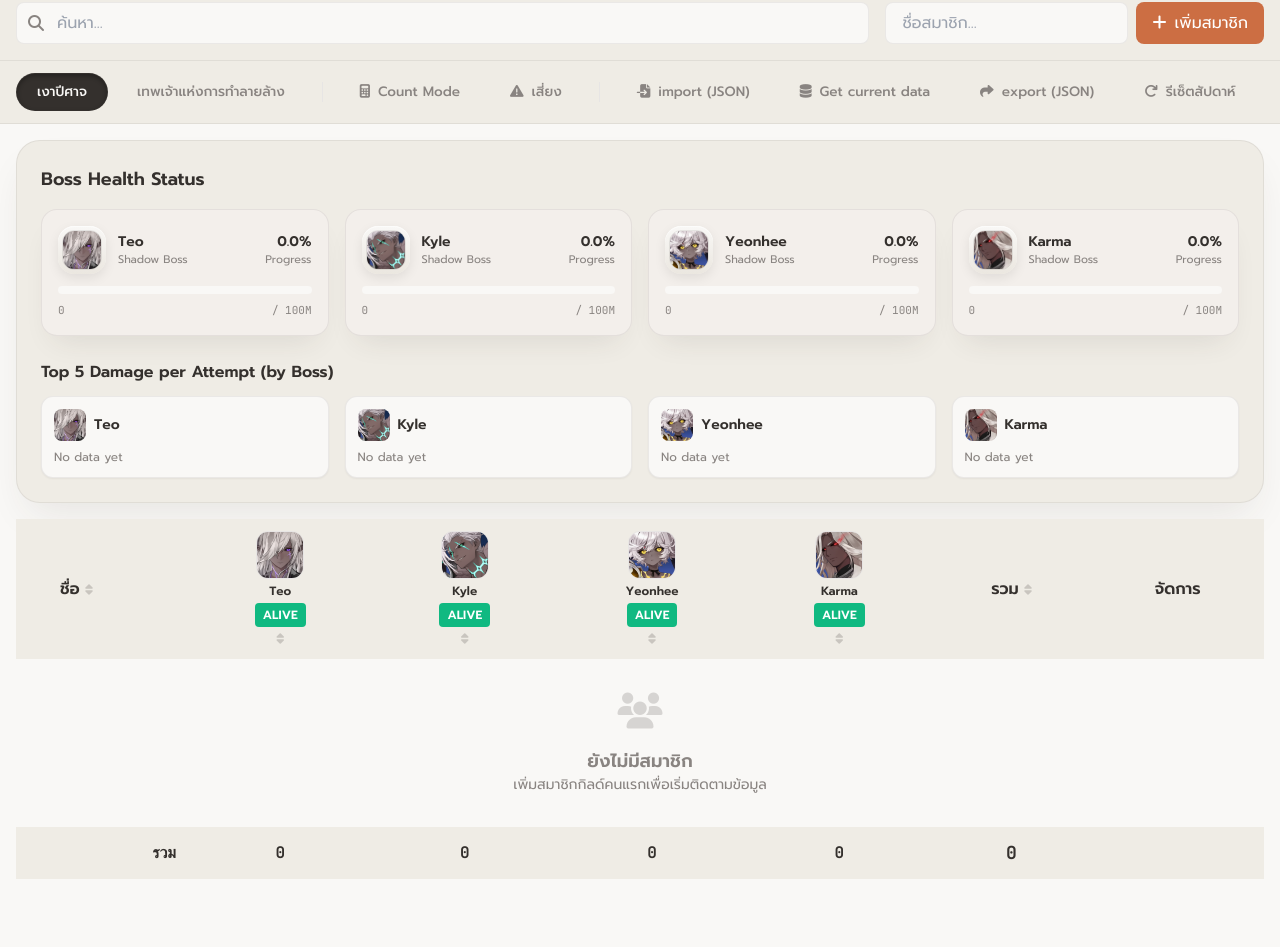
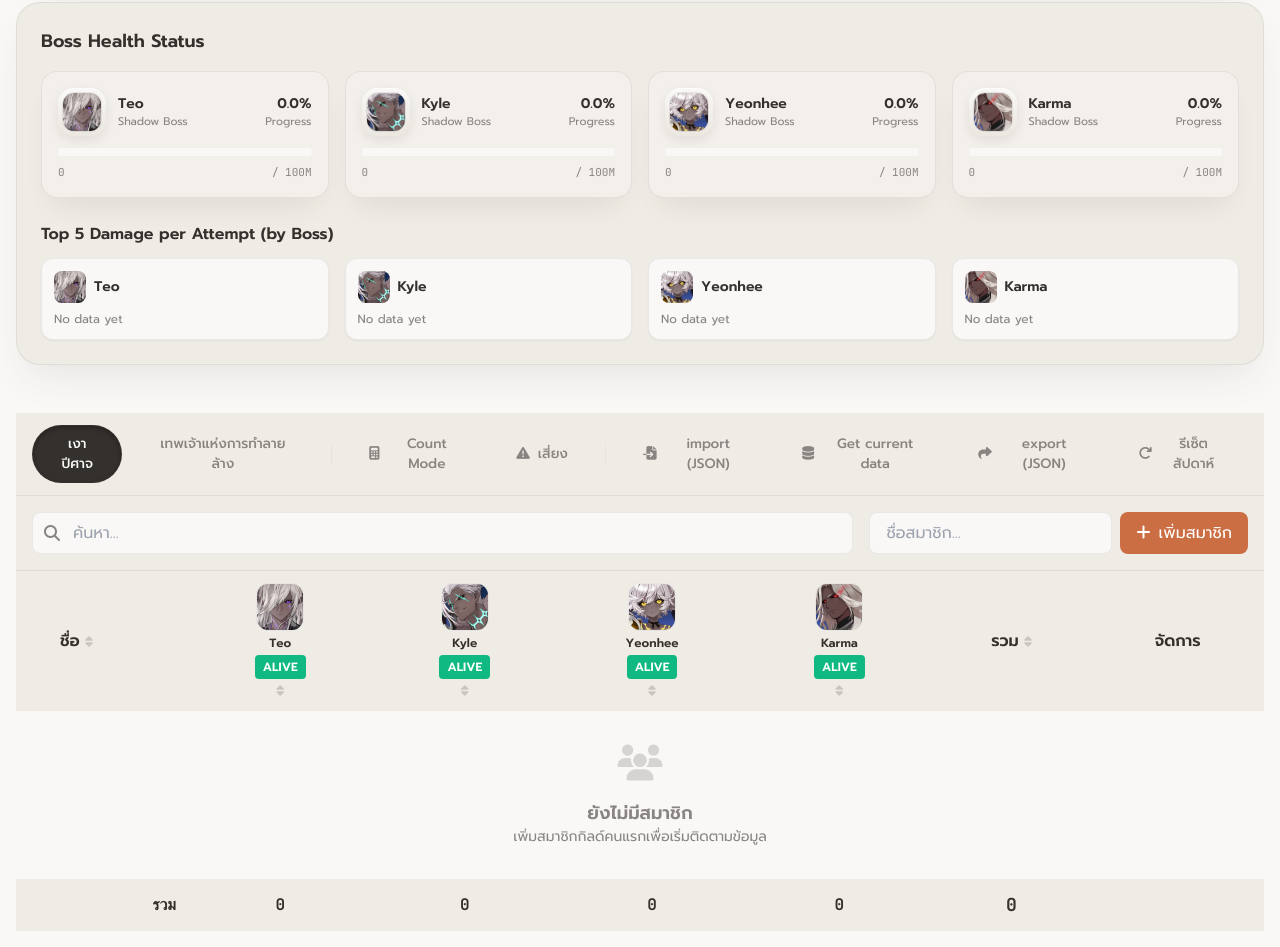
Before and after one commit to jmorajame/New-folder, a React (Vite) app: page / in a window 1280 px wide. Shown: the part 417-1364 px from the top of the page. Before the commit the page ends 1312 px from the top, so only its background shows below. Built offline with nearby package versions, Linux system fonts and the light colour scheme.

Commit message:
Update App.tsx

```diff
--- a/src/App.tsx
+++ b/src/App.tsx
@@ -334,13 +334,12 @@ function App() {
         onChange={handleImportFile}
         className="hidden"
       />
+      <div className="container mx-auto px-4 py-4">
         <Dashboard state={state} />
-      <SearchBar
-        state={state}
-        searchTerm={searchTerm}
-        onSearchChange={setSearchTerm}
-        onAddMember={handleAddMember}
-      />
+        <BossHealthPanel state={state} />
+      </div>
+
+      <div className="container mx-auto px-4 py-4">
         <Toolbar
           state={state}
           onPageChange={(page) => updateState({ page })}
@@ -354,8 +353,12 @@ function App() {
           onReset={handleResetWeek}
           onUndo={handleUndo}
         />
-      <div className="container mx-auto px-4 py-4">
-        <BossHealthPanel state={state} />
+        <SearchBar
+          state={state}
+          searchTerm={searchTerm}
+          onSearchChange={setSearchTerm}
+          onAddMember={handleAddMember}
+        />
         <MemberTable
           state={state}
           searchTerm={searchTerm}
```
Lines whose indentation alone changed are shown as unchanged.
